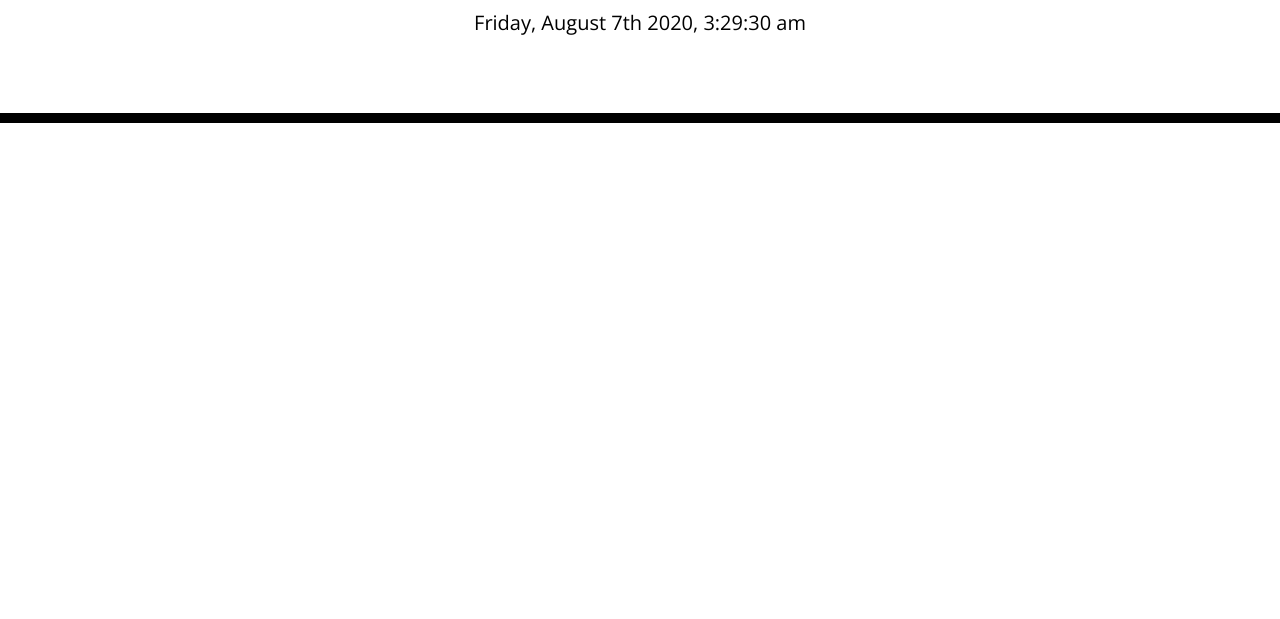
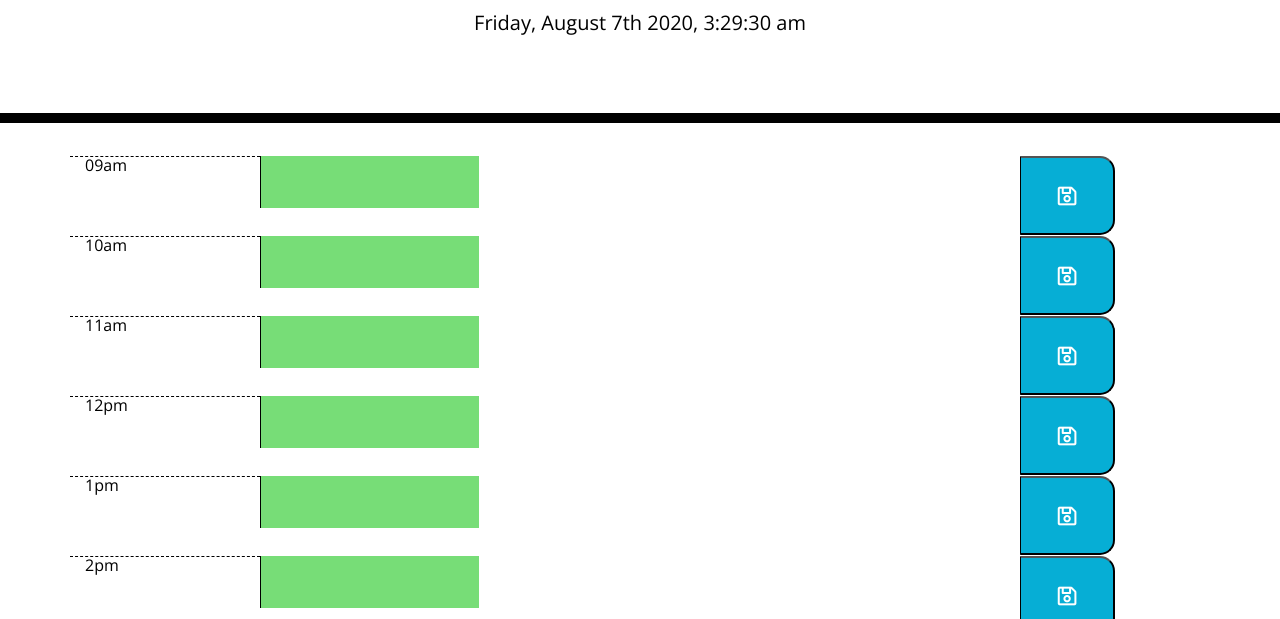
Before and after one commit to shookster/scheduler, a plain HTML site: page Develop/index.html in a window 1280 px wide. Shown: the part 181-800 px from the top of the page. Drawn offline with nearby package versions, Linux system fonts and the light colour scheme.

Commit message:
added almost all elements

```diff
--- a/Develop/index.html
+++ b/Develop/index.html
@@ -30,6 +30,7 @@
     </header>
     <div class="container">
       <!-- Timeblocks go here -->
+      </div> -->
     </div>
     <script src="https://code.jquery.com/jquery-3.4.1.min.js"></script>
     <script src="https://cdnjs.cloudflare.com/ajax/libs/moment.js/2.24.0/moment.min.js"></script>
--- a/Develop/script.js
+++ b/Develop/script.js
@@ -12,3 +12,139 @@ $(document).ready(function () {
   update();
   setInterval(update, 1000);
 });
+
+var currentTime = parseInt(moment().format("hh"));
+console.log(currentTime);
+//
+var container = $(".container");
+
+// //save textarea to local storage
+// $(function () {
+//   $(".saveBtn").onclick(function () {
+//     var savedData = $("planData").val();
+//   });
+//   localStorage.setItem("savedData", value);
+// });
+
+// // fill textarea from local storage if it exists
+// $('#load').on('click', function(){
+//   $('input[type="text"]').each(function(){
+//       var savedData = $("planData").attr(savedData);
+//       var value = localStorage.getItem(savedData);
+
+//       $(this).val(value);
+
+//   });
+
+//annoying bracket - braces - bracket array (for adding rows)
+var scheduleArr = [
+  {
+    id: "0",
+    hour: "09",
+    time: "09",
+    amPm: "am",
+    reminder: "",
+  },
+  {
+    id: "1",
+    hour: "10",
+    time: "10",
+    amPm: "am",
+    reminder: "",
+  },
+  {
+    id: "2",
+    hour: "11",
+    time: "11",
+    amPm: "am",
+    reminder: "",
+  },
+  {
+    id: "3",
+    hour: "12",
+    time: "12",
+    amPm: "pm",
+    reminder: "",
+  },
+  {
+    id: "4",
+    hour: "1",
+    time: "13",
+    amPm: "pm",
+    reminder: "",
+  },
+  {
+    id: "5",
+    hour: "2",
+    time: "14",
+    amPm: "pm",
+    reminder: "",
+  },
+  {
+    id: "6",
+    hour: "3",
+    time: "15",
+    amPm: "pm",
+    reminder: "",
+  },
+  {
+    id: "7",
+    hour: "4",
+    time: "16",
+    amPm: "pm",
+    reminder: "",
+  },
+  {
+    id: "8",
+    hour: "5",
+    time: "17",
+    amPm: "pm",
+    reminder: "",
+  },
+];
+
+//pulls from schedule array
+scheduleArr.forEach(function (currentHour) {
+  // make the new row
+  var hourRow = $("<form>").attr({
+    class: "row",
+  });
+  $(".container").append(hourRow);
+
+  // make the box with each hour, morning or afternoon attribute, and text for all
+  var hourTextBox = $("<div>")
+    .text(`${currentHour.hour}${currentHour.amPm}`)
+    .attr({
+      class: "col-md-2 hour",
+    });
+
+  // make text box appending html elements with bootstrap classes as well as ids pulled from the schedule array
+  var hourPlan = $("<div>").attr({
+    class: "col-8 description px-0",
+  });
+  var planData = $("<textarea class='form-control'>");
+  hourPlan.append(planData);
+  // check moment.js to determine time. if the time is less than the row time, then class "past" (as determined in style.css) is added to the row. if the time is equal to the row time, then class "present" is added to the row. if the time is greater than the row time, then the class "future" is added to the row. this is how we get the different colored rows.
+  planData.attr("id", currentHour.id);
+  if (currentHour.time < moment().format("HH")) {
+    planData.attr({
+      class: "past",
+    });
+  } else if (currentHour.time === moment().format("HH")) {
+    planData.attr({
+      class: "present",
+    });
+  } else if (currentHour.time > moment().format("HH")) {
+    planData.attr({
+      class: "future",
+    });
+  }
+
+  // make save button
+  var saveButton = $("<i class='far fa-save fa-lg'></i>");
+  var saveText = $("<button>").attr({
+    class: "col-md-1 saveBtn",
+  });
+  saveText.append(saveButton);
+  hourRow.append(hourTextBox, hourPlan, saveText);
+});
```
